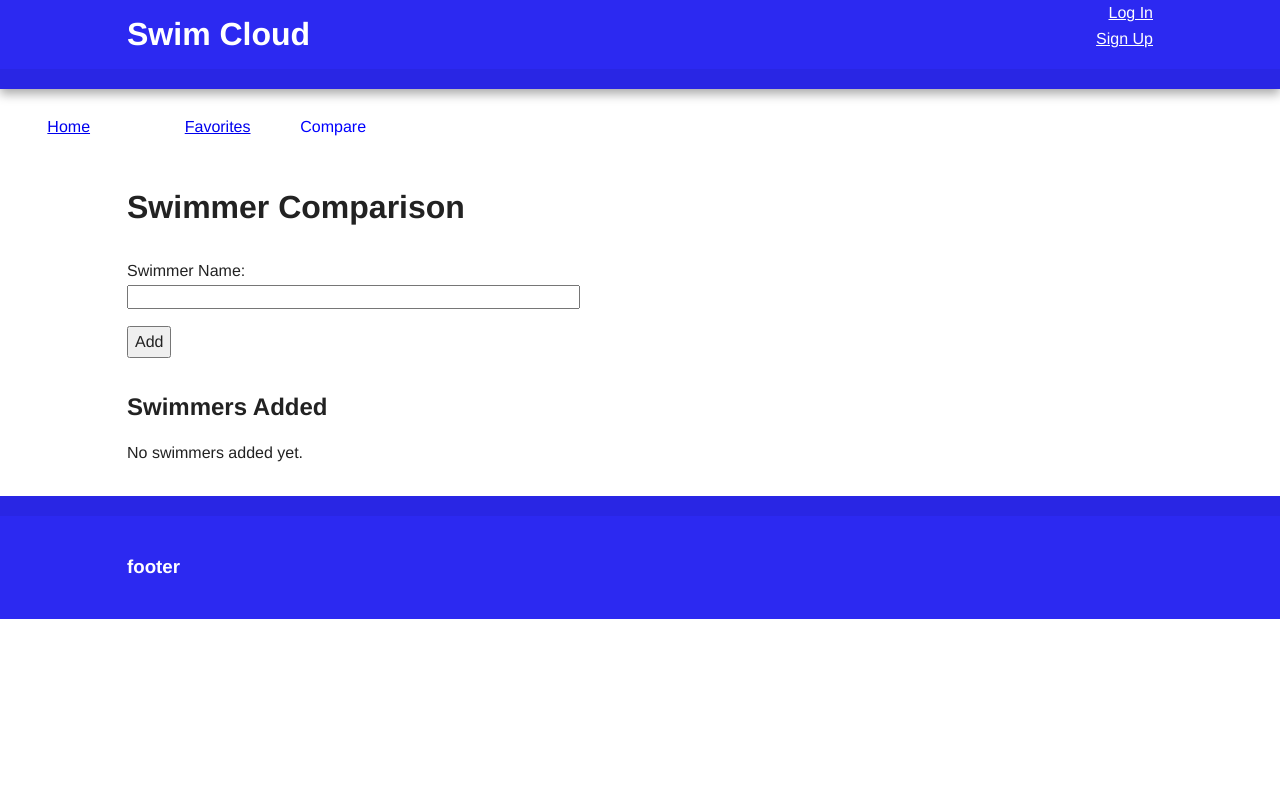
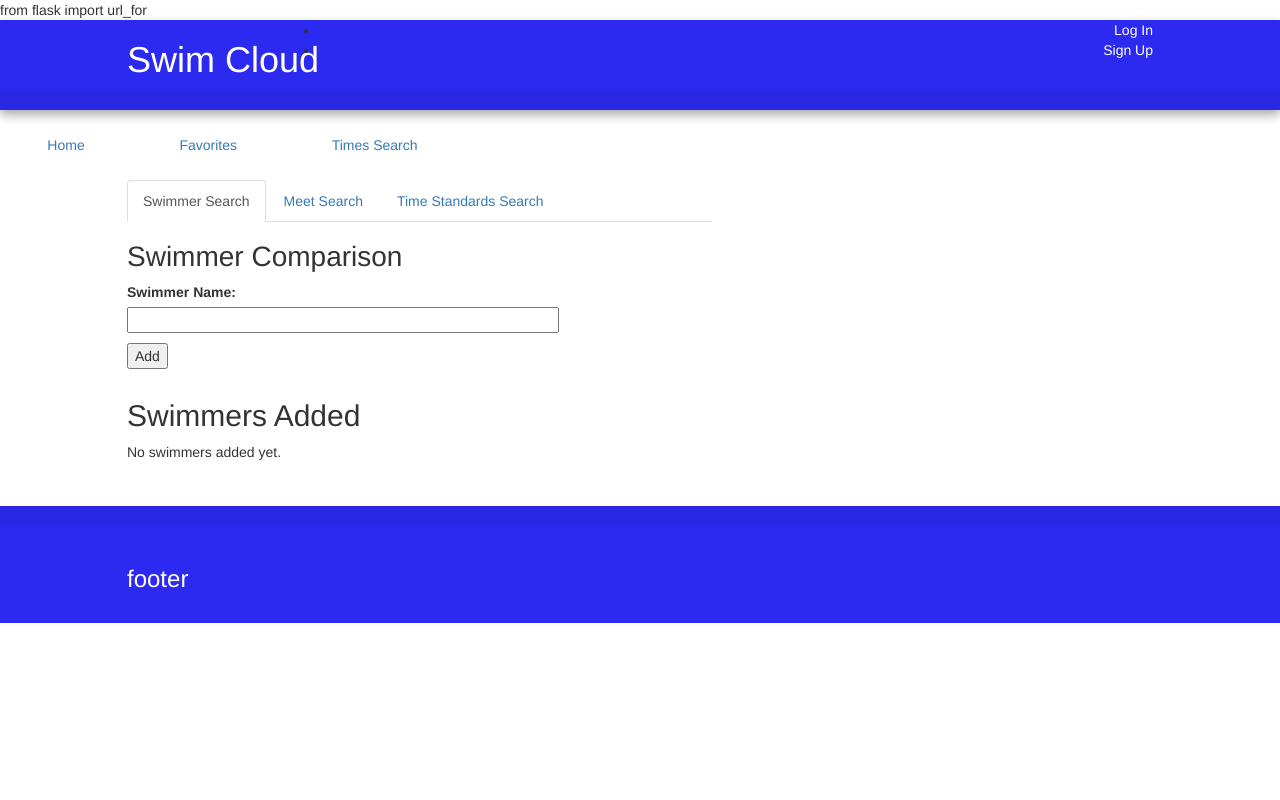
Before and after one commit to projext-x-team/projectx, a Flask app: template server/templates/swimmers.html in a window 1280 px wide. Run offline with Flask 2, Linux system fonts and the light colour scheme; the template is opened without the code that fills it: values that come from a table or form of the project are taken from there, others are empty; parts of the project's set-up code (start-up, migrations or seed data) failed here and were passed over; some libraries are stand-ins or nearby versions.

Commit message:
check in html code

```diff
--- a/server/app.py
+++ b/server/app.py
@@ -30,7 +30,7 @@ def add_swimmers(_swimmer, swimmername):
 def home():
     return render_template("index.html", title = Config.AppName, topSwimmers=US_Rankings.topSwimmers(100))
 
-@app.route("/compare", methods=["GET","POST"])
+@app.route("/times-search/swimmers.html", methods=["GET","POST"])
 def search_swimmers_by_name():
     form = SearchSwimmerForm()
     if form.validate_on_submit():
@@ -39,6 +39,27 @@ def search_swimmers_by_name():
         app.logger.debug(str(swimmers_added))
         return redirect(url_for('search_swimmers_by_name'))
     return render_template("swimmers.html", form=form, swimmers_added=swimmers_added)
+
+@app.route("/times-search/meets.html", methods=["GET","POST"])
+def search_meets_by_name():
+    form = SearchSwimmerForm()
+    if form.validate_on_submit():
+        swimmername=form.swimmername.data
+        add_swimmers(Swimmer.get_swimmer_by_name(swimmername), swimmername)
+        app.logger.debug(str(swimmers_added))
+        return redirect(url_for('search_swimmers_by_name'))
+    return render_template("meets.html", form=form, swimmers_added=swimmers_added)
+
+@app.route("/times-search/standards.html", methods=["GET","POST"])
+def search_standards_by_name():
+    form = SearchSwimmerForm()
+    if form.validate_on_submit():
+        swimmername=form.swimmername.data
+        add_swimmers(Swimmer.get_swimmer_by_name(swimmername), swimmername)
+        app.logger.debug(str(swimmers_added))
+        return redirect(url_for('search_swimmers_by_name'))
+    return render_template("standards.html", form=form, swimmers_added=swimmers_added)
+
 
 @app.errorhandler(404)
 def page_not_found(e):
--- a/server/templates/layout.html
+++ b/server/templates/layout.html
@@ -15,6 +15,14 @@
         <link rel="stylesheet" href="{{url_for('static', filename = 'css/normalize.min.css')}}">
 
         <script src="../static/js/vendor/modernizr-2.8.3-respond-1.4.2.min.js"></script>
+        <!-- Latest compiled and minified CSS -->
+        <link rel="stylesheet" href="https://maxcdn.bootstrapcdn.com/bootstrap/3.4.0/css/bootstrap.min.css">
+
+        <!-- jQuery library -->
+        <script src="https://ajax.googleapis.com/ajax/libs/jquery/3.4.1/jquery.min.js"></script>
+
+        <!-- Latest compiled JavaScript -->
+        <script src="https://maxcdn.bootstrapcdn.com/bootstrap/3.4.0/js/bootstrap.min.js"></script>
     </head>
     <body>
         <!--[if lt IE 8]>
@@ -24,8 +32,10 @@
         <div class="header-container">
             <header class="wrapper clearfix">
                 <h1 class="title">Swim Cloud</h1>
-                <a href="#">Log In</a>
-                <a href="#">Sign Up</a>
+                <ul>
+                    <li><a href="#">Log In</a></li>
+                    <li><a href="#">Sign Up</a></li>
+                </ul>
             </header>
         </div>
         <div class="menubar">
@@ -33,34 +43,13 @@
                 <ul>
                     <li><button><a href="/index">Home</a></button></li>
                     <li><button><a href="#">Favorites</a></button></li>
-                    <li>
-                        <div class="dropdown">
-                            <button class="dropbtn">Compare</button>
-                            <div class="dropdown-content">
-                                <a href="/compare">Swimmer Comparison</a>
-                                <a href="#">Compare to Standards</a>
-                                <a href="#">Records Comparison</a>
-                            </div>
-                        </div>
-                    </li>
+                    <li><button><a href="/times-search/swimmers.html">Times Search</a></button></li>
                 </ul>
             </nav>
         </div>
 
         <div class="main-container">
             <div class="main wrapper clearfix">
-
-                <article class=flashes>
-                    {% with messages = get_flashed_messages() %}
-                    {% if messages %}
-                    <ul>
-                        {% for message in messages %}
-                        <li>{{ message }}</li>
-                        {% endfor %}
-                    </ul>
-                    {% endif %}
-                    {% endwith %}
-                </article>
                 {% block content %}
                 {% endblock %}
             </div>
--- a/server/templates/swimmers.html
+++ b/server/templates/swimmers.html
@@ -1,29 +1,63 @@
+from flask import url_for
 {% extends "layout.html" %}
 {% from "form_macros.html" import render_field %}
 
 {% block content %}
-    <article>
+    <article class="subnav">
+        <ul class="nav nav-tabs">
+            <li class="active"><a href="/times-search/swimmers.html">Swimmer Search</a></li>
+            <li><a href="/times-search/meets.html">Meet Search</a></li>
+            <li><a href="/times-search/standards.html">Time Standards Search</a></li>
+        </ul>
+    </article>
+    <article class=flashes>
+        {% with messages = get_flashed_messages() %}
+        {% if messages %}
+        <ul>
+            {% for message in messages %}
+            <li>{{ message }}</li>
+            {% endfor %}
+        </ul>
+        {% endif %}
+        {% endwith %}
+    </article>
+    <article class="search" id="swimmer">
         <h1>Swimmer Comparison</h1>
         <form action="" method="post" class="swimmer">
             <article>
                 {{form.hidden_tag()}}
                 <p>
-                    {{ render_field(form.swimmername, size=50)}}
+                    {{ render_field(form.swimmername, size=50) }}
                     <button type="submit">Add</button>
                 </p>
             </article>
         </form>
-    </article>
         <article>
             <h2>Swimmers Added</h2>
+            <form action="" method="post" class="compare">
                 {% if swimmers_added %}
-        <ul>
+                <button type="reset">Clear All</button>
+                <button type="submit">Compare</button>
+                <table border=1>
+                    <tr>
+                        <th>Swimmer</th>
+                        <th>Age</th>
+                        <th>Club</th>
+                        <th>Select</th>
+                    </tr>
                     {% for swimmer in swimmers_added %}
-            <li>{{ swimmer.name }} from {{ swimmer.club }} added</li>
+                    <tr>
+                        <td>{{ swimmer.name }}</td>
+                        <td>{{ swimmer.age }}</td>
+                        <td>{{ swimmer.club }}</td>
+                        <td><input type="checkbox"><input></td>
+                    </tr>
                     {% endfor %}
-        </ul>
+                </table>
                 {% else %}
                 No swimmers added yet.
                 {% endif %}
+            </form>
+        </article>
     </article>
 {% endblock %}
```
Also changed, not shown: bootstrap/test.html (added, +24 -0 lines), server/templates/meets.html (added, +15 -0 lines), server/templates/standards.html (added, +15 -0 lines), server/templates/times_search.html (added, +53 -0 lines). Lines whose indentation alone changed are shown as unchanged.
